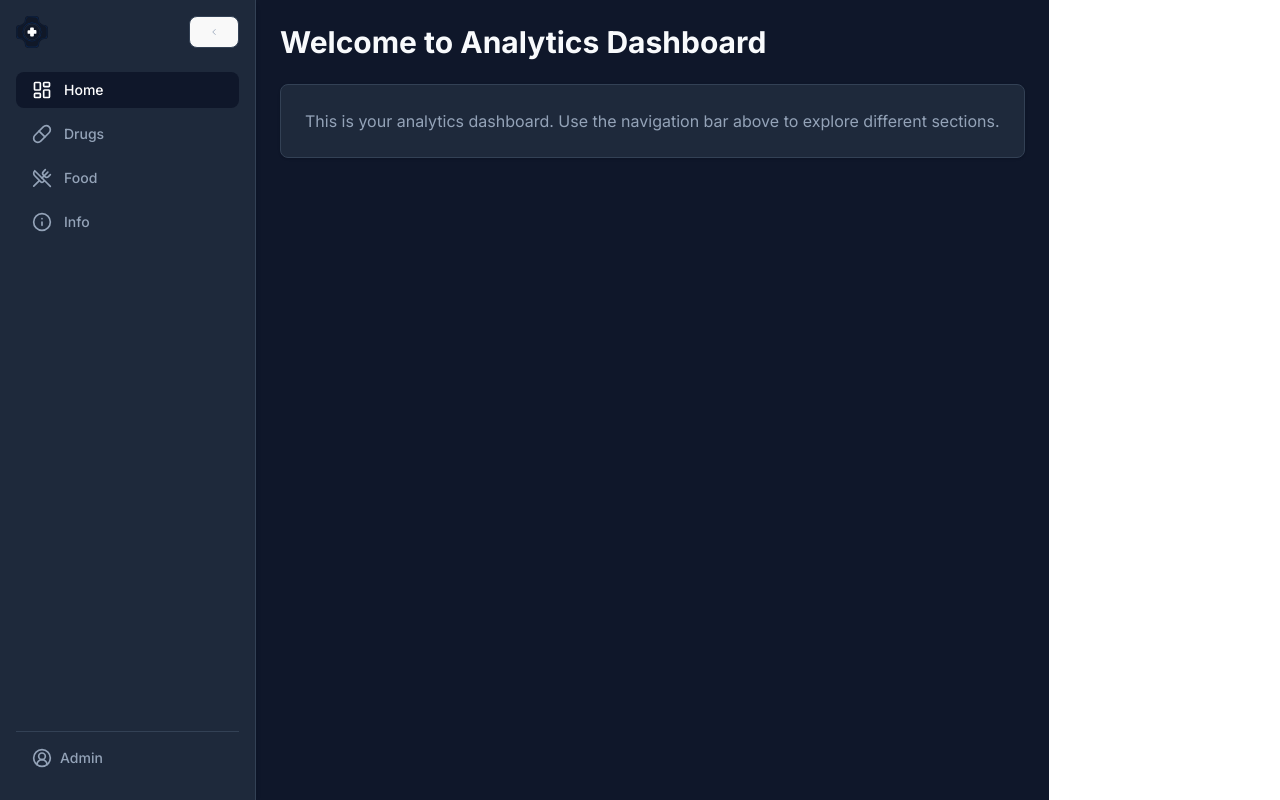
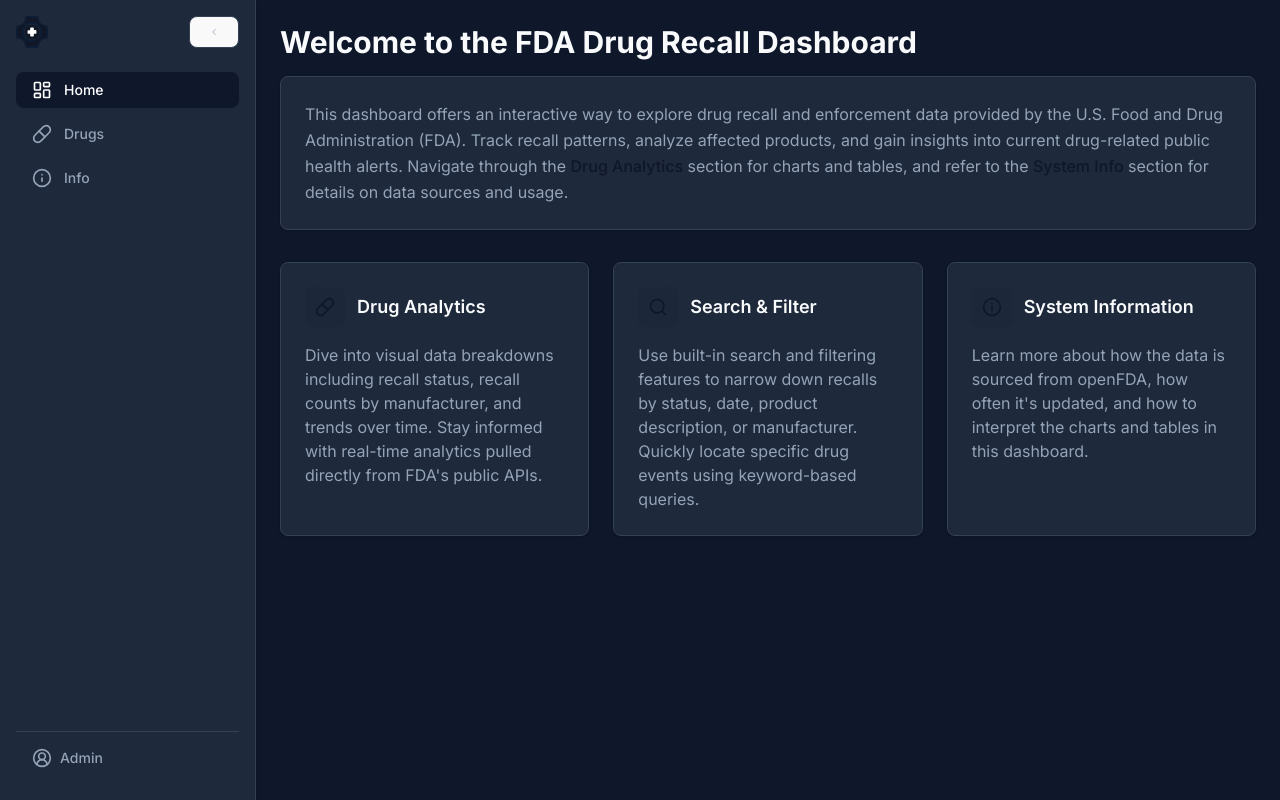
Before and after one commit to Kushal-Shrestha/claros-frontend-assignment, a React (Vite) app: page / in a window 1280 px wide. Built offline with nearby package versions, Linux system fonts and the light colour scheme.

Commit message:
feat: Implemented Info Cards for Home Page

```diff
--- a/src/App.tsx
+++ b/src/App.tsx
@@ -1,7 +1,6 @@
 import { Routes, Route } from "react-router-dom";
 import SidebarLayout from "./components/nav-bar/NavBarComponent";
 import DrugComponent from "./components/drug/DrugComponent";
-import FoodComponent from "./components/food/FoodComponent";
 import Homepage from "./components/home/Homepage";
 import InfoComponent from "./components/info/InfoComponent";
 
@@ -11,7 +10,6 @@
       <Route path="/" element={<SidebarLayout />}>
         <Route index element={<Homepage />} />
         <Route path="drug" element={<DrugComponent />} />
-        <Route path="food" element={<FoodComponent />} />
         <Route path="info" element={<InfoComponent />} />
       </Route>
     </Routes>
--- a/src/components/food/FoodComponent.tsx
+++ /dev/null
@@ -1,5 +0,0 @@
-const FoodComponent = () => {
-  return <div>FoodComponent</div>;
-};
-
-export default FoodComponent;
--- a/src/components/home/Homepage.tsx
+++ b/src/components/home/Homepage.tsx
@@ -1,14 +1,76 @@
+import { Pill, Info, Search } from "lucide-react";
+
 const Homepage = () => {
   return (
     <div className="container mx-auto">
-      <h1 className="text-3xl font-bold text-text mb-6">
-        Welcome to Analytics Dashboard
+      {/* Page Heading */}
+      <h1 className="text-3xl font-bold text-text mb-4">
+        Welcome to the FDA Drug Recall Dashboard
       </h1>
-      <div className="bg-background-light rounded-lg shadow p-6 border border-border">
-        <p className="text-text-muted">
-          This is your analytics dashboard. Use the navigation bar above to
-          explore different sections.
+
+      {/* Introduction */}
+      <div className="bg-background-light rounded-lg shadow p-6 border border-border mb-8">
+        <p className="text-text-muted text-base leading-relaxed">
+          This dashboard offers an interactive way to explore drug recall and
+          enforcement data provided by the U.S. Food and Drug Administration
+          (FDA). Track recall patterns, analyze affected products, and gain
+          insights into current drug-related public health alerts. Navigate
+          through the{" "}
+          <span className="font-medium text-primary">Drug Analytics</span>{" "}
+          section for charts and tables, and refer to the{" "}
+          <span className="font-medium text-primary">System Info</span> section
+          for details on data sources and usage.
         </p>
+      </div>
+
+      {/* Feature Cards */}
+      <div className="grid grid-cols-1 md:grid-cols-2 lg:grid-cols-3 gap-6">
+        {/* Drug Analytics */}
+        <div className="bg-background-light rounded-lg shadow p-6 border border-border hover:shadow-lg transition-all duration-300">
+          <div className="flex items-center gap-3 mb-4">
+            <div className="p-2.5 bg-primary/10 rounded-lg">
+              <Pill className="w-5 h-5 text-primary" />
+            </div>
+            <h3 className="text-lg font-semibold text-text">Drug Analytics</h3>
+          </div>
+          <p className="text-text-muted">
+            Dive into visual data breakdowns including recall status, recall
+            counts by manufacturer, and trends over time. Stay informed with
+            real-time analytics pulled directly from FDA's public APIs.
+          </p>
+        </div>
+
+        {/* Search & Filter Tools */}
+        <div className="bg-background-light rounded-lg shadow p-6 border border-border hover:shadow-lg transition-all duration-300">
+          <div className="flex items-center gap-3 mb-4">
+            <div className="p-2.5 bg-primary/10 rounded-lg">
+              <Search className="w-5 h-5 text-primary" />
+            </div>
+            <h3 className="text-lg font-semibold text-text">Search & Filter</h3>
+          </div>
+          <p className="text-text-muted">
+            Use built-in search and filtering features to narrow down recalls by
+            status, date, product description, or manufacturer. Quickly locate
+            specific drug events using keyword-based queries.
+          </p>
+        </div>
+
+        {/* System Info */}
+        <div className="bg-background-light rounded-lg shadow p-6 border border-border hover:shadow-lg transition-all duration-300">
+          <div className="flex items-center gap-3 mb-4">
+            <div className="p-2.5 bg-primary/10 rounded-lg">
+              <Info className="w-5 h-5 text-primary" />
+            </div>
+            <h3 className="text-lg font-semibold text-text">
+              System Information
+            </h3>
+          </div>
+          <p className="text-text-muted">
+            Learn more about how the data is sourced from openFDA, how often
+            it's updated, and how to interpret the charts and tables in this
+            dashboard.
+          </p>
+        </div>
       </div>
     </div>
   );
--- a/src/components/nav-bar/NavBarComponent.tsx
+++ b/src/components/nav-bar/NavBarComponent.tsx
@@ -3,7 +3,6 @@
   ChevronRight,
   CircleUserRound,
   Pill,
-  UtensilsCrossed,
   Info,
   LayoutDashboard,
 } from "lucide-react";
@@ -18,7 +17,6 @@
   const navItems = [
     { name: "Home", to: "/", icon: <LayoutDashboard size={20} /> },
     { name: "Drugs", to: "/drug", icon: <Pill size={20} /> },
-    { name: "Food", to: "/food", icon: <UtensilsCrossed size={20} /> },
     { name: "Info", to: "/info", icon: <Info size={20} /> },
   ];
 
```
